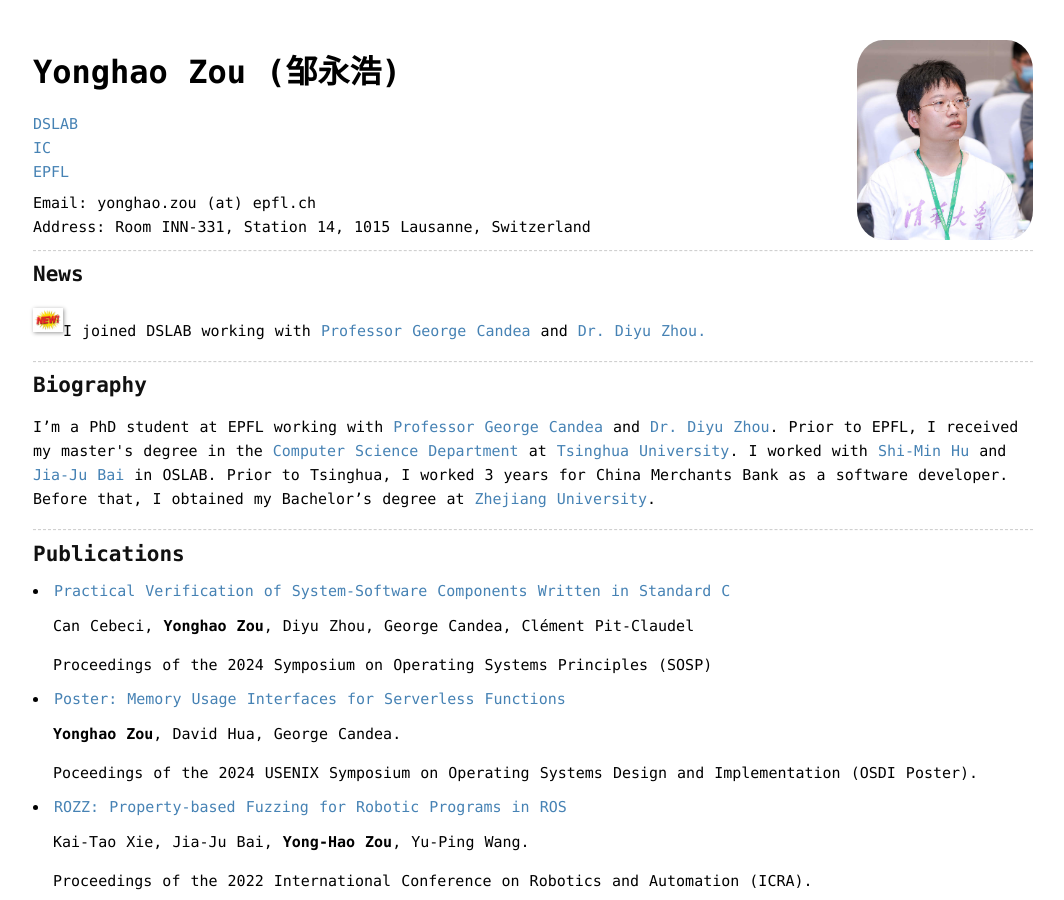
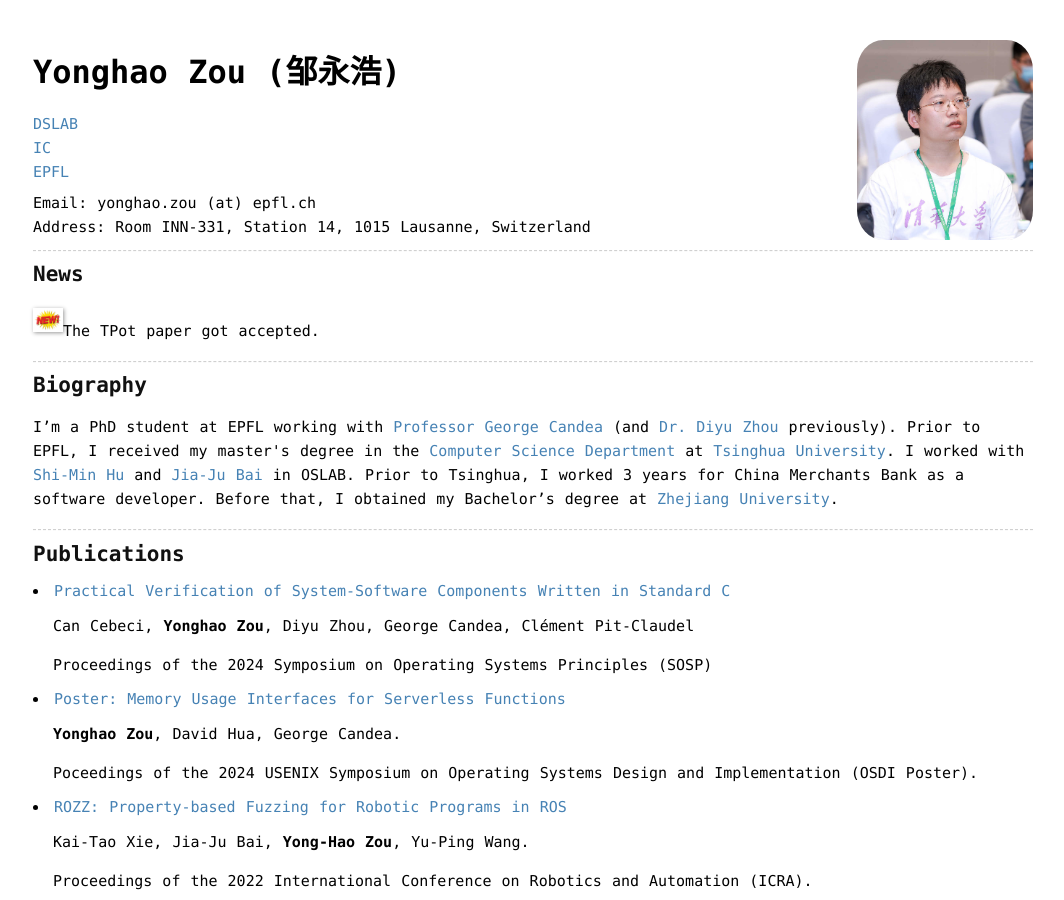
Before and after one commit to zouyonghao/zouyonghao.github.io, a Jekyll site: the page built from index.md, in a window 1280 px wide and 900 px high. Shown: the whole window, without its empty margins (107-1171 px from the left). Built offline with Jekyll 4.4.1, drawn with Linux system fonts in a browser that asks for light colours.

Commit message:
update news

```diff
--- a/_layouts/home.html
+++ b/_layouts/home.html
@@ -39,7 +39,9 @@
 
                     <h2 id="misc">News</h2>
 
-                    <p><img src="../images/new-icon-12.png" alt="" width="30px" style="display: inline;">I joined DSLAB working with <a href="http://dslab.epfl.ch/people/candea/">Professor George Candea</a> and <a href="https://zhou-diyu.github.io/">Dr. Diyu Zhou.</a></p>
+                    <p><img src="../images/new-icon-12.png" alt="" width="30px" style="display: inline;">The TPot paper got accepted.</p>
+
+                    <!-- <p><img src="../images/new-icon-12.png" alt="" width="30px" style="display: inline;">I joined DSLAB working with <a href="http://dslab.epfl.ch/people/candea/">Professor George Candea</a> and <a href="https://zhou-diyu.github.io/">Dr. Diyu Zhou.</a></p> -->
 
                     <!-- <p><img src="../images/new-icon-12.png" alt="" width="30px" style="display: inline;">I will be a Ph.D at <a href="https://www.epfl.ch/en/">EPFL</a> in 2023.</p> -->
 
@@ -54,7 +56,7 @@
                     <h2 id="biography">Biography</h2>
 
                     <p>
-                        I’m a PhD student at EPFL working with <a href="http://dslab.epfl.ch/people/candea/">Professor George Candea</a> and <a href="https://zhou-diyu.github.io/"> Dr. Diyu Zhou</a>.
+                        I’m a PhD student at EPFL working with <a href="http://dslab.epfl.ch/people/candea/">Professor George Candea</a> (and <a href="https://zhou-diyu.github.io/"> Dr. Diyu Zhou</a> previously).
                         Prior to EPFL, I received my master's degree in the <a href="https://www.cs.tsinghua.edu.cn/">Computer Science Department</a> at <a href="https://www.tsinghua.edu.cn/">Tsinghua University</a>.
                         I worked with <a href="https://cg.cs.tsinghua.edu.cn/shimin.htm">Shi-Min Hu</a> and <a href="https://baijiaju.github.io/">Jia-Ju Bai</a> in OSLAB.
                         Prior to Tsinghua, I worked 3 years for China Merchants Bank as a software developer.
```
